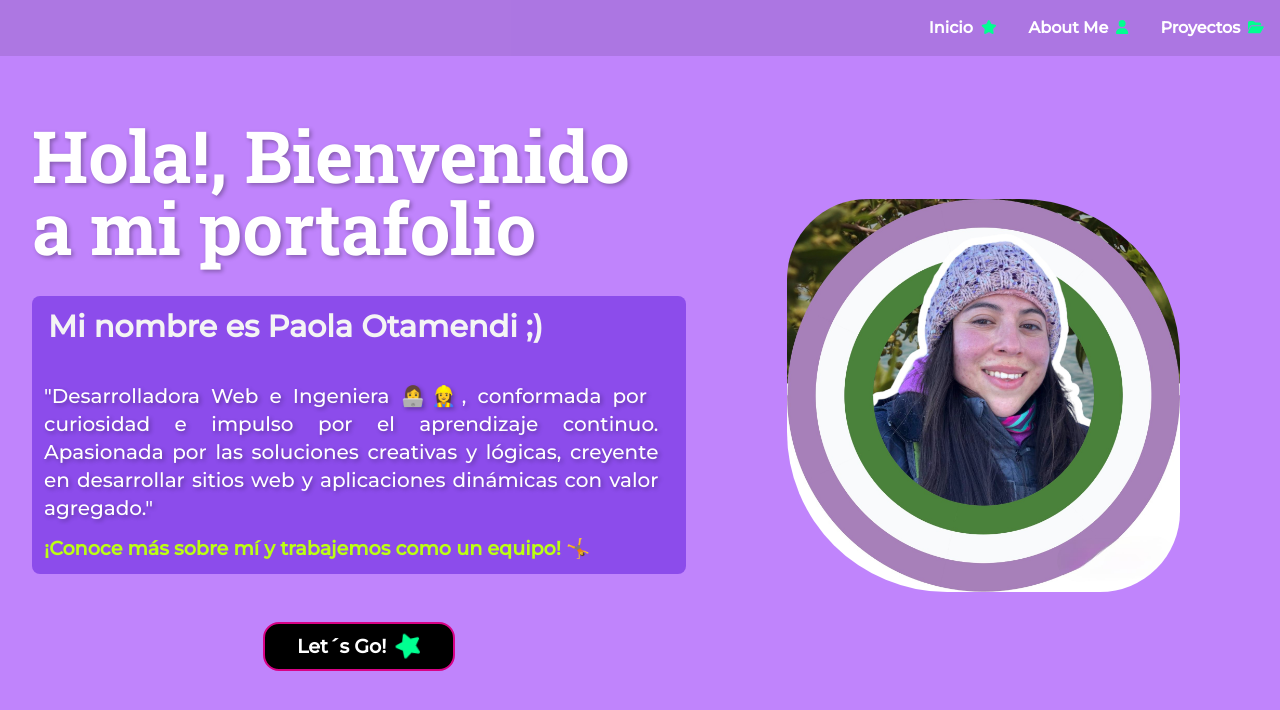
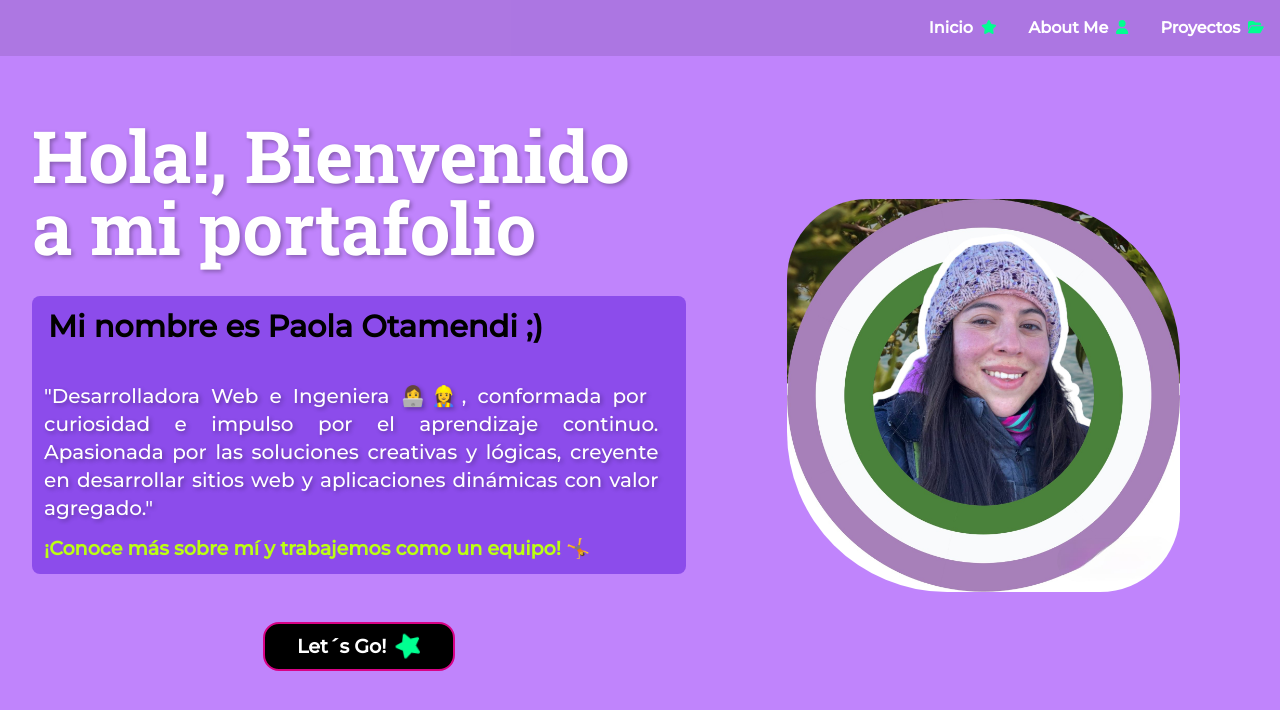
Before and after one commit to PaolaOtamendi/Portafolio, a React (Vite) app: page / in a window 1280 px wide. Shown: the top 710 px of the page. Built offline with nearby package versions, Linux system fonts and the light colour scheme.

Commit message:
fix paleta de colores y diseño

```diff
--- a/src/components/home.css
+++ b/src/components/home.css
@@ -42,7 +42,7 @@
 
 .my-name {
     font-weight: bold;
-    color: #f4f4f4;
+    color: #000000;
     font-size: 1.9rem;
     line-height: 1;
     margin: 1rem;
```
